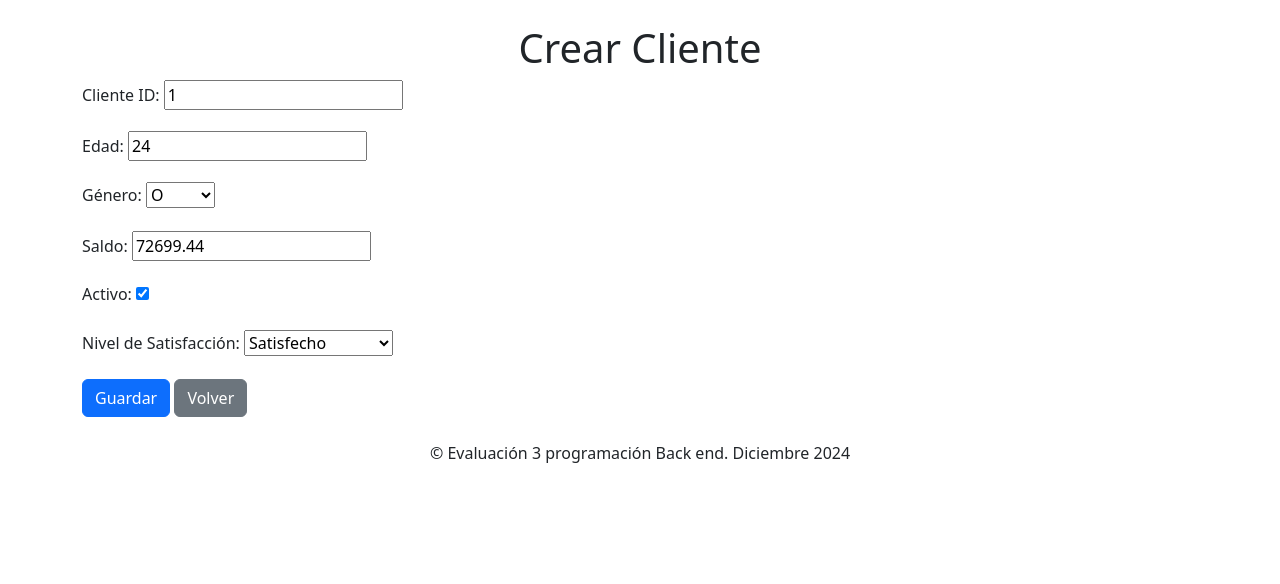
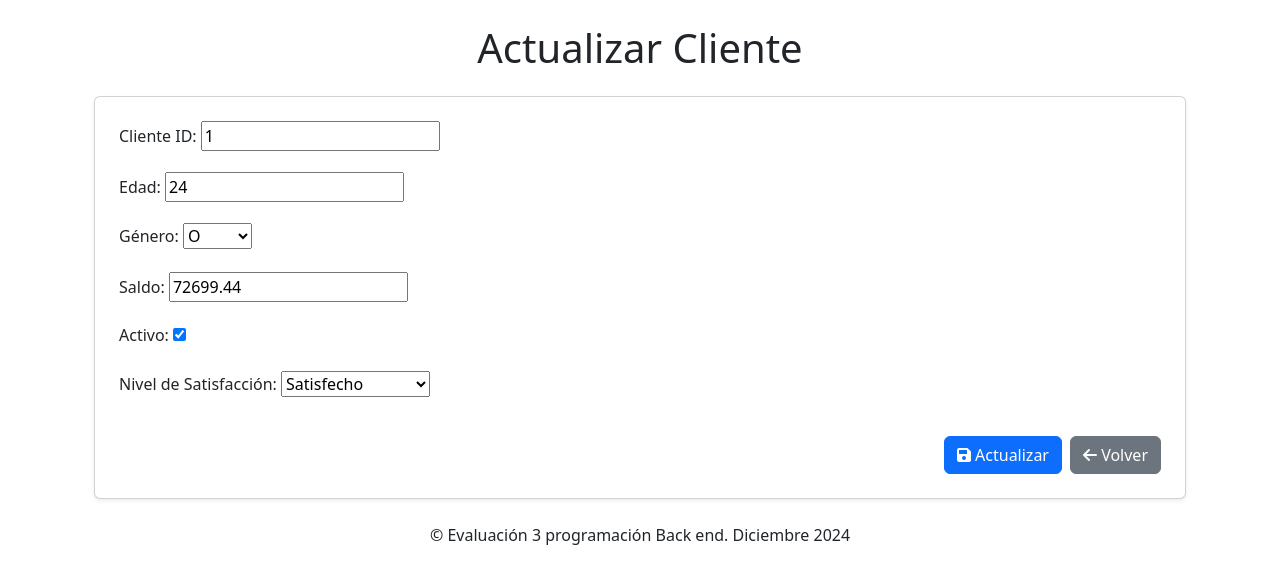
Before and after one commit to ancamilla/django-clientes-banco, a Django app: page /actualizar/1/ in a window 1280 px wide. Shown: the part 56-640 px from the top of the page. Run offline with Django 5.2, Linux system fonts and the light colour scheme; data comes from the database, SQL or seed files in the repository.

Commit message:
Update actualizar_cliente.html

```diff
--- a/api/templates/actualizar_cliente.html
+++ b/api/templates/actualizar_cliente.html
@@ -1,11 +1,13 @@
 {% extends 'base.html' %}
 
-{% block title %}Crear Cliente{% endblock %}
+{% block title %}Actualizar Cliente{% endblock %}
 
 {% block content %}
-<h1 class="text-center">Crear Cliente</h1>
-<form method="post" class="form">
+<div class="container">
+    <h1 class="text-center">Actualizar Cliente</h1>
+    <form method="post" class="mt-4">
         {% csrf_token %}
+        <div class="card p-4 shadow-sm">
             <div class="mb-3">
                 <label for="id_cliente_id" class="form-label">Cliente ID:</label>
                 {{ form.cliente_id }}
@@ -30,7 +32,15 @@
                 <label for="id_nivel_satisfaccion" class="form-label">Nivel de Satisfacción:</label>
                 {{ form.nivel_satisfaccion }}
             </div>
-    <button type="submit" class="btn btn-primary">Guardar</button>
-    <a href="/" class="btn btn-secondary">Volver</a>
+            <div class="d-flex justify-content-end mt-3">
+                <button type="submit" class="btn btn-primary me-2">
+                    <i class="fas fa-save"></i> Actualizar
+                </button>
+                <a href="{% url 'listar_clientes' %}" class="btn btn-secondary">
+                    <i class="fas fa-arrow-left"></i> Volver
+                </a>
+            </div>
+        </div>
     </form>
+</div>
 {% endblock %}
```
Lines whose indentation alone changed are shown as unchanged.
